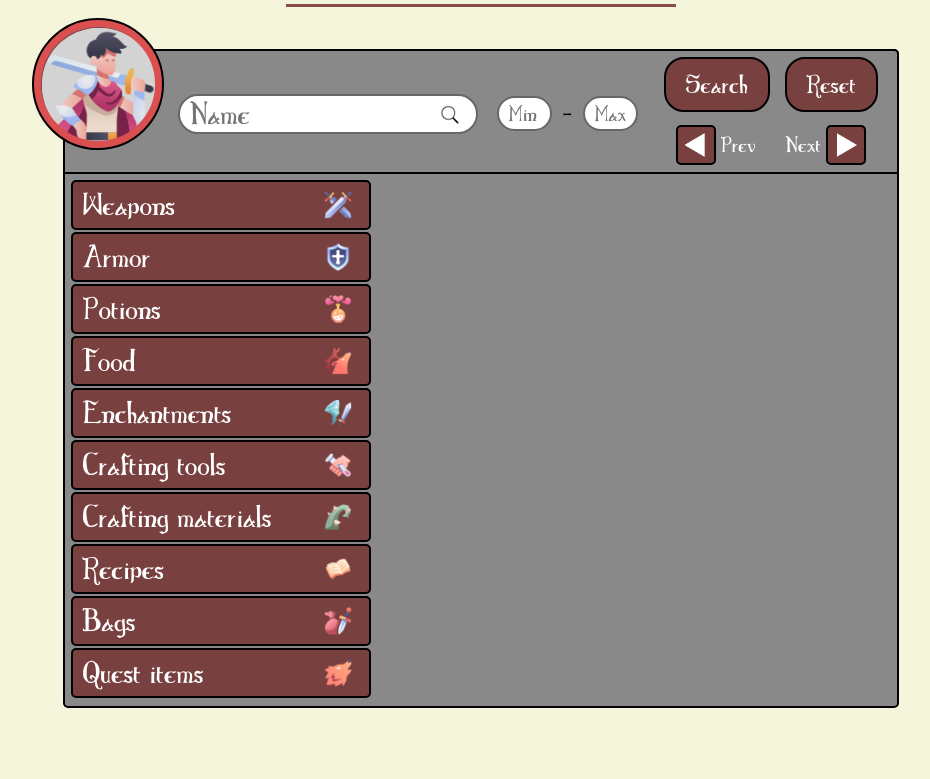
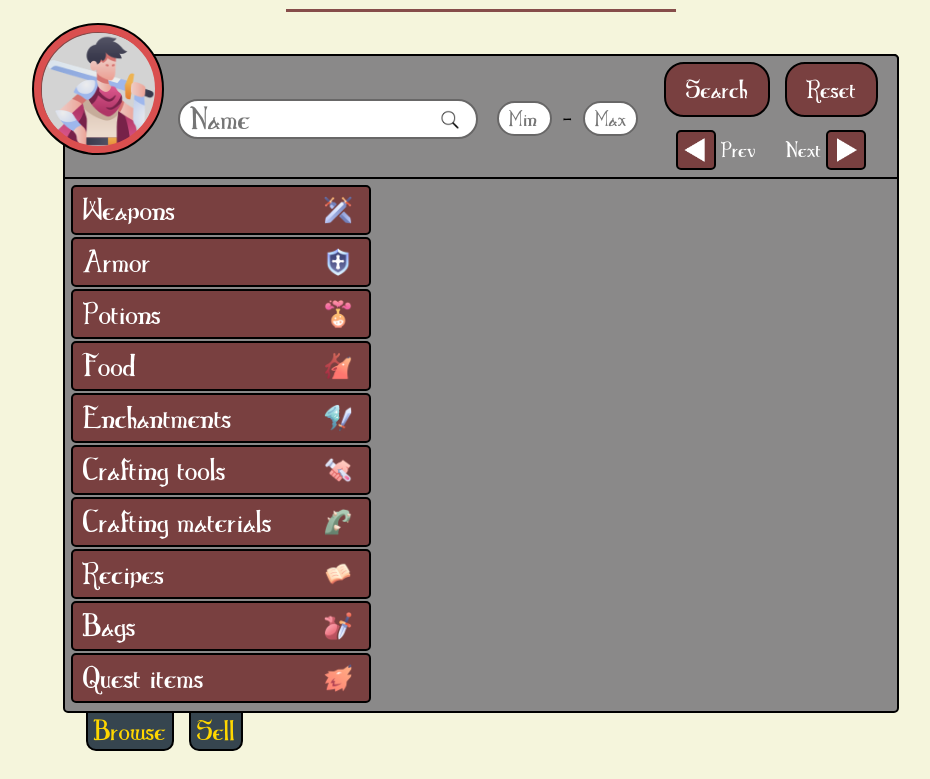
Before and after one commit to PetriK93/Moonveil-Market, a React (Vite) app in the folder client/: page / in a window 1280 px wide. Shown: the part 976-1755 px from the top of the page, without its empty margins (167-1097 px from the left). Before the commit the page ends 1692 px from the top, so only its background shows below. Built offline with nearby package versions, Linux system fonts and the light colour scheme.

Commit message:
Browse and sell tabs added
Added two tabs to switch between. Browse tab is the main view and the sell tab allows you to sell an item of your own. Gave them basic styling and a flash animation to indicate the button was clicked.

```diff
--- a/client/package.json
+++ b/client/package.json
@@ -13,7 +13,8 @@
     "axios": "^1.7.7",
     "react": "^18.3.1",
     "react-dom": "^18.3.1",
-    "react-router-dom": "^6.26.2"
+    "react-router-dom": "^6.26.2",
+    "react-scroll": "^1.9.0"
   },
   "devDependencies": {
     "@eslint/js": "^9.9.0",
--- a/client/src/components/Categories/CategoriesStyles.module.css
+++ b/client/src/components/Categories/CategoriesStyles.module.css
@@ -20,6 +20,7 @@
   background-color: var(--light-brown-color);
   border-radius: 5px;
   margin-top: 7px;
+  margin-bottom: 5px;
 }
 
 .categoryItem {
--- a/client/src/components/NavBar/NavBar.jsx
+++ b/client/src/components/NavBar/NavBar.jsx
@@ -15,7 +15,7 @@ const NavBar = () => {
           </Link>
           <ul>
             <li>
-              <Link to="/list-item">List an item for sale</Link>
+              <Link to="/">Auction House</Link>
             </li>
             <li>
               <Link to="/messages">Messages</Link>
--- a/client/src/components/NavBar/NavBarStyles.module.css
+++ b/client/src/components/NavBar/NavBarStyles.module.css
@@ -57,6 +57,7 @@ nav ul li {
   margin: 0 1rem;
   margin-top: 38px;
   margin-bottom: 50px;
+  cursor: pointer;
 }
 
 nav ul li::after {
--- a/client/src/index.css
+++ b/client/src/index.css
@@ -17,6 +17,11 @@
   box-sizing: border-box;
 }
 
+html,
+body {
+  overflow-x: hidden;
+}
+
 @font-face {
   font-family: "Elementary Gothic Bookhand";
   src: url("./assets/fonts/Elementary_Gothic_Bookhand.ttf") format("truetype");
--- a/client/src/pages/HomePage/HomePage.jsx
+++ b/client/src/pages/HomePage/HomePage.jsx
@@ -20,6 +20,11 @@ const Home = () => {
   const [isFocused, setIsFocused] = useState(false);
   const [levelMin, setLevelMin] = useState("");
   const [levelMax, setLevelMax] = useState("");
+  const [dropdown, setDropdown] = useState(null);
+  const [isAnimating, setIsAnimating] = useState(false);
+  const [tab, setTab] = useState("browse");
+  const [isBrowseFlashing, setIsBrowseFlashing] = useState(false);
+  const [isSellFlashing, setIsSellFlashing] = useState(false);
 
   const handleLevelChange = (e, setValue) => {
     const value = e.target.value;
@@ -28,9 +33,6 @@ const Home = () => {
       setValue(value);
     }
   };
-
-  const [dropdown, setDropdown] = useState(null);
-  const [isAnimating, setIsAnimating] = useState(false);
 
   const toggleDropdown = (category) => {
     if (dropdown === category) {
@@ -44,8 +46,26 @@ const Home = () => {
     }
   };
 
+  const handleBrowse = () => {
+    setIsBrowseFlashing(true);
+    setTab("browse");
+
+    setTimeout(() => {
+      setIsBrowseFlashing(false);
+    }, 500);
+  };
+
+  const handleSell = () => {
+    setIsSellFlashing(true);
+    setTab("browse");
+
+    setTimeout(() => {
+      setIsSellFlashing(false);
+    }, 500);
+  };
+
   return (
-    <div className={styles.container}>
+    <div id="auction-house" className={styles.container}>
       <h1>Browse Auctions</h1>
       <div className={styles.auctionHouse}>
         <div className={styles.classPortrait}>
@@ -136,6 +156,7 @@ const Home = () => {
         <div className={styles.categorySection}>
           <div className={styles.categoryWrapper}>
             <button
+              type="button"
               className={styles.category}
               onClick={() => toggleDropdown("weapons")}
             >
@@ -155,23 +176,24 @@ const Home = () => {
                 }`}
               >
                 <ul>
-                  <li>One-handed sword</li>
-                  <li>Two-handed sword</li>
-                  <li>One-handed mace</li>
-                  <li>Two-handed mace</li>
-                  <li>One-handed axe</li>
-                  <li>Two-handed axe</li>
-                  <li>Dagger</li>
-                  <li>Bow</li>
-                  <li>Spear</li>
-                  <li>Staff</li>
-                  <li>Fist weapon</li>
+                  <li>One-handed swords</li>
+                  <li>Two-handed swords</li>
+                  <li>One-handed maces</li>
+                  <li>Two-handed maces</li>
+                  <li>One-handed axes</li>
+                  <li>Two-handed axes</li>
+                  <li>Daggers</li>
+                  <li>Bows</li>
+                  <li>Spears</li>
+                  <li>Staves</li>
+                  <li>Fist weapons</li>
                 </ul>
               </div>
             )}
           </div>
           <div className={styles.categoryWrapper}>
             <button
+              type="button"
               className={styles.category}
               onClick={() => toggleDropdown("armor")}
             >
@@ -194,13 +216,14 @@ const Home = () => {
                   <li>Heavy armor</li>
                   <li>Medium armor</li>
                   <li>Light armor</li>
-                  <li>Shield</li>
+                  <li>Shields</li>
                 </ul>
               </div>
             )}
           </div>
           <div className={styles.categoryWrapper}>
             <button
+              type="button"
               className={styles.category}
               onClick={() => toggleDropdown("potions")}
             >
@@ -220,18 +243,19 @@ const Home = () => {
                 }`}
               >
                 <ul>
-                  <li>Healing potion</li>
-                  <li>Mana potion</li>
-                  <li>Antidote</li>
-                  <li>Strength potion</li>
-                  <li>Agility potion</li>
-                  <li>Intellect potion</li>
+                  <li>Healing potions</li>
+                  <li>Mana potions</li>
+                  <li>Antidotes</li>
+                  <li>Strength potions</li>
+                  <li>Agility potions</li>
+                  <li>Intellect potions</li>
                 </ul>
               </div>
             )}
           </div>
           <div className={styles.categoryWrapper}>
             <button
+              type="button"
               className={styles.category}
               onClick={() => toggleDropdown("food")}
             >
@@ -264,6 +288,7 @@ const Home = () => {
           </div>
           <div className={styles.categoryWrapper}>
             <button
+              type="button"
               className={styles.category}
               onClick={() => toggleDropdown("enchantments")}
             >
@@ -287,7 +312,7 @@ const Home = () => {
                   <li>Aquabane</li>
                   <li>Quakefury</li>
                   <li>Tempest edge</li>
-                  <li>Storm's fury</li>
+                  <li>Storm's wrath</li>
                   <li>Necrotic touch</li>
                 </ul>
               </div>
@@ -295,6 +320,7 @@ const Home = () => {
           </div>
           <div className={styles.categoryWrapper}>
             <button
+              type="button"
               className={styles.category}
               onClick={() => toggleDropdown("crafting tools")}
             >
@@ -314,20 +340,21 @@ const Home = () => {
                 }`}
               >
                 <ul>
-                  <li>Hammer</li>
-                  <li>Pickaxe</li>
-                  <li>Carving knife</li>
-                  <li>Flask</li>
-                  <li>Skinning knife</li>
+                  <li>Hammers</li>
+                  <li>Pickaxes</li>
+                  <li>Carving knives</li>
+                  <li>Flasks</li>
+                  <li>Skinning knives</li>
                   <li>Shears</li>
-                  <li>Engraving tool</li>
-                  <li>Cooking pot</li>
+                  <li>Engraving tools</li>
+                  <li>Cooking pots</li>
                 </ul>
               </div>
             )}
           </div>
           <div className={styles.categoryWrapper}>
             <button
+              type="button"
               className={styles.category}
               onClick={() => toggleDropdown("crafting materials")}
             >
@@ -361,6 +388,7 @@ const Home = () => {
           </div>
           <div className={styles.categoryWrapper}>
             <button
+              type="button"
               className={styles.category}
               onClick={() => toggleDropdown("recipes")}
             >
@@ -393,6 +421,7 @@ const Home = () => {
           </div>
           <div className={styles.categoryWrapper}>
             <button
+              type="button"
               className={styles.category}
               onClick={() => toggleDropdown("bags")}
             >
@@ -420,6 +449,7 @@ const Home = () => {
           </div>
           <div className={styles.categoryWrapper}>
             <button
+              type="button"
               className={styles.category}
               onClick={() => toggleDropdown("quest items")}
             >
@@ -447,6 +477,21 @@ const Home = () => {
           </div>
         </div>
       </div>
+      <div className={styles.tabsContainer}>
+        <button
+          className={`${styles.tab} ${isBrowseFlashing ? styles.flash : ""}`}
+          onClick={handleBrowse}
+        >
+          Browse
+        </button>
+        <button
+          className={`${styles.tab} ${isSellFlashing ? styles.flash : ""}`}
+          type="button"
+          onClick={handleSell}
+        >
+          Sell
+        </button>
+      </div>
     </div>
   );
 };
--- a/client/src/pages/HomePage/HomePageStyles.module.css
+++ b/client/src/pages/HomePage/HomePageStyles.module.css
@@ -374,3 +374,47 @@ form {
     opacity: 0;
   }
 }
+
+.tabsContainer {
+  display: flex;
+  flex-direction: row;
+  gap: 15px;
+  text-align: center;
+  margin-left: -740px;
+  margin-top: -2px;
+  width: 50px;
+  height: 40px;
+  background-color: transparent;
+  color: white;
+  margin-bottom: 20px;
+}
+
+.tab {
+  background-color: #36454f;
+  color: gold;
+  border: 2px solid black;
+  border-radius: 0 0 10px 10px;
+  font-size: 0.9rem;
+  cursor: pointer;
+  animation-duration: 0.5s;
+}
+
+.tab.flash.browse {
+  animation-name: flash;
+}
+
+.tab.flash {
+  animation-name: flash;
+}
+
+@keyframes flash {
+  0% {
+    background-color: #36454f;
+  }
+  50% {
+    background-color: rgb(255, 255, 255);
+  }
+  100% {
+    background-color: #36454f;
+  }
+}
```
Also changed, not shown: 1 other file (tests, documents, lock files or other folders).
